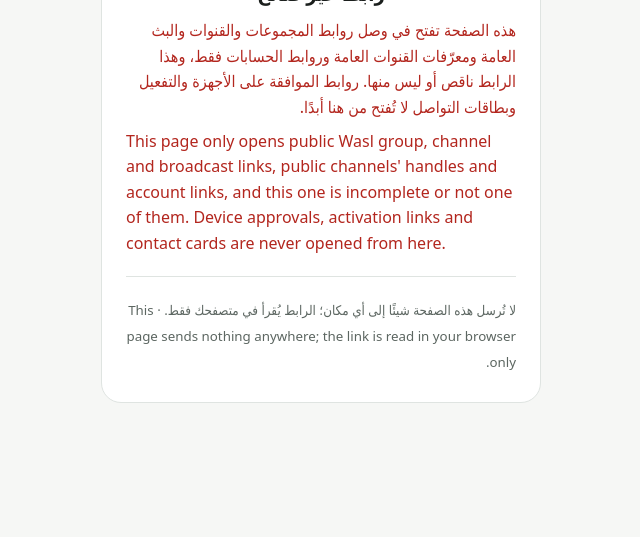
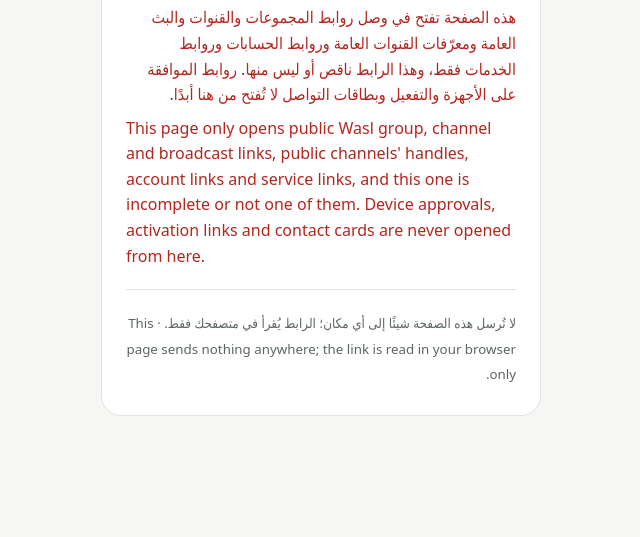
Before and after one commit to wasl-app/wasl-app.github.io, a plain HTML site: page l/index.html in a window 1280 px wide. Shown: the part 263-800 px from the top of the page, without its empty margins (319-959 px from the left). Drawn offline with Linux system fonts and the light colour scheme.

Commit message:
Link page: service links (s/<tool>[/<n>[/<n>]])
Co-Authored-By: Claude Opus 5.5 <noreply@anthropic.com>
Claude-Session: https://claude.ai/code/session_01DqMAAZtZJoMsptc7LYnVP5

```diff
--- a/l/index.html
+++ b/l/index.html
@@ -20,6 +20,10 @@
     group/<base64url>     a public group   (the owner, 20 Nov 02:47)
     channel/<base64url>   a public channel
     live/<base64url>      a broadcast open to anyone with the link
+    s/<tool>[/<n>[/<n>]]  a service's link (the owner, 28 Nov 07:04): an ayah
+                          (s/quran/2/255), a hadith (s/hadith/<id>), a
+                          book's page (s/books/<book>/<page>) or the service
+                          (s/ocr …); the app checks each number again
     number/<number>       an account's number, 001-5523881402 or
                           5523881402 (the owner, 20 Nov 17:35: made by
                           «مشاركة رابط الحساب»; opens the profile or the
@@ -148,9 +152,9 @@
 
     <section id="none" hidden>
       <h1>رابط غير صالح</h1>
-      <p class="bad">هذه الصفحة تفتح في وصل روابط المجموعات والقنوات والبث العامة ومعرّفات القنوات العامة وروابط الحسابات فقط، وهذا الرابط ناقص أو ليس منها. روابط الموافقة على الأجهزة والتفعيل وبطاقات التواصل لا تُفتح من هنا أبدًا.</p>
+      <p class="bad">هذه الصفحة تفتح في وصل روابط المجموعات والقنوات والبث العامة ومعرّفات القنوات العامة وروابط الحسابات وروابط الخدمات فقط، وهذا الرابط ناقص أو ليس منها. روابط الموافقة على الأجهزة والتفعيل وبطاقات التواصل لا تُفتح من هنا أبدًا.</p>
       <div class="en" lang="en" dir="ltr">
-        <p class="bad">This page only opens public Wasl group, channel and broadcast links, public channels' handles and account links, and this one is incomplete or not one of them. Device approvals, activation links and contact cards are never opened from here.</p>
+        <p class="bad">This page only opens public Wasl group, channel and broadcast links, public channels' handles, account links and service links, and this one is incomplete or not one of them. Device approvals, activation links and contact cards are never opened from here.</p>
       </div>
     </section>
 
@@ -171,6 +175,8 @@
                en: 'An account link: Wasl shows the person\'s profile or your chat with them; their privacy settings and message requests still apply.' },
     handle:  { ar: 'معرّف حساب موثَّق: يتحقق وصل من سجل الناشر الموقَّع ثم يعرض الحساب.',
                en: 'A verified account\'s handle: Wasl checks the publisher-signed record, then shows the account.' },
+    s:       { ar: 'رابط خدمة في وصل: آية، أو حديث، أو صفحة من كتاب، أو الخدمة نفسها. لا يُطلب شيء من الشبكة قبل تنبيه خصوصية الخدمة.',
+               en: 'A link to a Wasl service: an ayah, a hadith, a book\'s page, or the service itself. Nothing is asked of the network before the service\'s privacy note.' },
     c:       { ar: 'معرّف قناة عامة: الاسم ثم رمز القناة. يبحث وصل عن القناة في الشبكة ولا يقبل إلا القناة التي يطابق مفتاحُها الرمز وتحمل سجلاتها الموقَّعة المعرّف، ثم تُعرض القناة ثم الاشتراك.',
                en: 'A public channel\'s handle: the name, then the channel\'s code. Wasl finds the channel on the network and takes only the one whose key gives that code and whose signed records name it, then shows it.' }
   };
@@ -269,6 +275,9 @@
   // A number: an optional prefix «مفتاح الشبكة» of 1-15 digits and a dash,
   // then ten digits, the first 1-9 (app: numbers/number_text.dart).
   var numberPayload = /^(?:[0-9]{1,15}-)?[1-9][0-9]{9}$/;
+  // A service's link (app: services/service_links.dart): its tool, then
+  // up to two numbers — quran/2/255, hadith/113848, books/8381/2218, ocr.
+  var servicePayload = /^(?:quran|hadith|books|ocr|speech|background|video|pdf)(?:\/[1-9][0-9]{0,9}){0,2}$/;
   var maxLength = 1200;
 
   function parse(hash) {
@@ -299,6 +308,8 @@
     if (!Object.prototype.hasOwnProperty.call(kinds, kind)) return null;
     if (kind === 'number') {
       if (!numberPayload.test(payload)) return null;
+    } else if (kind === 's') {
+      if (!servicePayload.test(payload)) return null;
     } else if (kind === 'handle') {
       if (!handlePayload.test(payload)) return null;
     } else if (!/^[A-Za-z0-9_\-]+={0,2}$/.test(payload) || payload.length < 16 || payload.length > 1100) {
```
